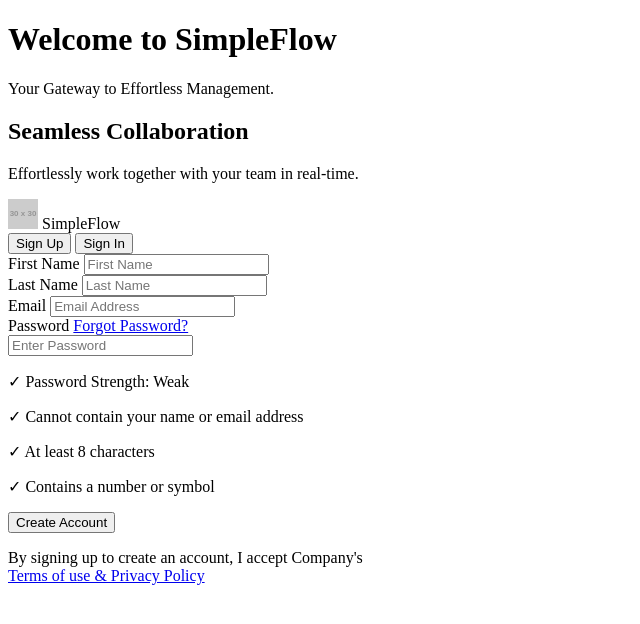
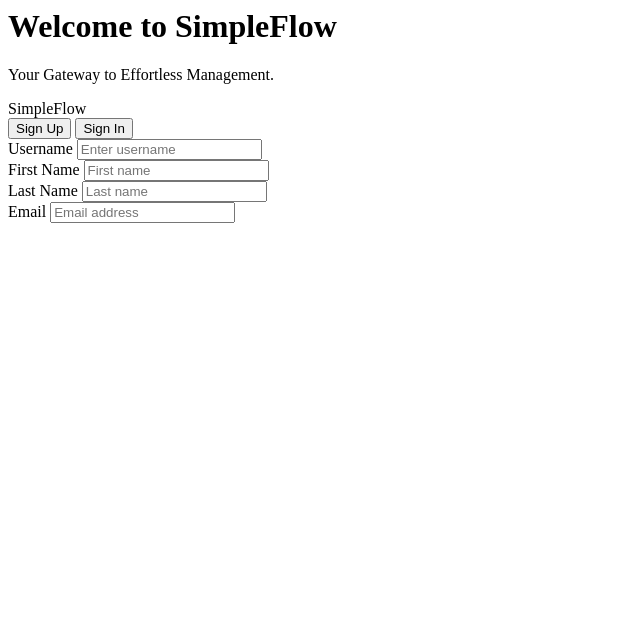
Before and after one commit to miiiiiiinzzzzzzaaaaaaaa-netizen/From-registr, a plain HTML site: page index.html in a window 1280 px wide. Shown: the whole page, without its empty margins (0-640 px from the left). Drawn offline with Linux system fonts and the light colour scheme; placeholder pictures from the web are drawn by us.

Commit message:
Update index.html

```diff
--- a/index.html
+++ b/index.html
@@ -1,72 +1,40 @@
-<!DOCTYPE html>
-<html lang="en">
-<head>
-    <meta charset="UTF-8">
-    <meta name="viewport" content="width=device-width, initial-scale=1.0">
-    <title>SimpleFlow - Sign Up</title>
-    <link rel="stylesheet" href="style.css">
-</head>
-<body>
 <div class="container">
     <div class="left-panel">
-            <div class="top-text">
+        <div class="welcome-content">
             <h1>Welcome to SimpleFlow</h1>
             <p>Your Gateway to Effortless Management.</p>
         </div>
-            <div class="bottom-text">
-                <h2>Seamless Collaboration</h2>
-                <p>Effortlessly work together with your team in real-time.</p>
-            </div>
+        <div class="wave"></div>
     </div>
 
     <div class="right-panel">
         <div class="form-container">
-                <div class="logo">
-                    <img src="https://via.placeholder.com/30" alt="Logo"> <span>SimpleFlow</span>
+            <div class="header-tabs">
+                <span class="logo">SimpleFlow</span>
+                <div class="auth-buttons">
+                    <button class="btn-signup active">Sign Up</button>
+                    <button class="btn-signin">Sign In</button>
                 </div>
-
-                <div class="toggle-buttons">
-                    <button class="btn-toggle active">Sign Up</button>
-                    <button class="btn-toggle">Sign In</button>
             </div>
 
             <form>
                 <div class="input-group">
+                    <label>Username</label>
+                    <input type="text" placeholder="Enter username">
+                </div>
+                <div class="input-group">
                     <label>First Name</label>
-                        <input type="text" placeholder="First Name">
+                    <input type="text" placeholder="First name">
                 </div>
                 <div class="input-group">
                     <label>Last Name</label>
-                        <input type="text" placeholder="Last Name">
+                    <input type="text" placeholder="Last name">
                 </div>
                 <div class="input-group">
                     <label>Email</label>
-                        <input type="email" placeholder="Email Address">
+                    <input type="email" placeholder="Email address">
                 </div>
-                    <div class="input-group">
-                        <div class="label-row">
-                            <label>Password</label>
-                            <a href="#" class="forgot-pass">Forgot Password?</a>
-                        </div>
-                        <input type="password" placeholder="Enter Password">
-                    </div>
-
-                    <div class="password-checks">
-                        <p class="check-item">✓ Password Strength: <span>Weak</span></p>
-                        <p class="check-item">✓ Cannot contain your name or email address</p>
-                        <p class="check-item">✓ At least 8 characters</p>
-                        <p class="check-item">✓ Contains a number or symbol</p>
-                    </div>
-
-                    <button type="submit" class="btn-main">Create Account</button>
                 </form>
-
-                <p class="footer-note">
-                    By signing up to create an account, I accept Company's <br>
-                    <a href="#">Terms of use & Privacy Policy</a>
-                </p>
         </div>
     </div>
 </div>
-</body>
-</html>
```
Lines whose indentation alone changed are shown as unchanged.
